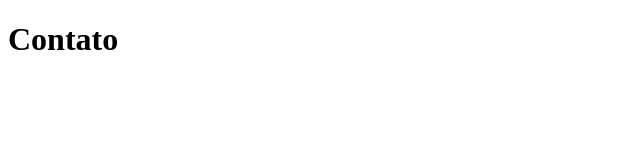
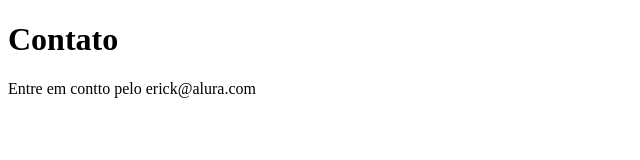
Before and after one commit to ErickLevine/Sistema-de-projeto, a plain HTML site: page contato.html in a window 1280 px wide. Shown: the whole page, without its empty margins (0-640 px from the left). Drawn offline with Linux system fonts and the light colour scheme.

Commit message:
adicionando add de contato

```diff
--- a/contato.html
+++ b/contato.html
@@ -8,5 +8,6 @@
 </head>
 <body>
     <h1>Contato</h1>
+    <p>Entre em contto pelo erick@alura.com</p>
 </body>
 </html>
```
